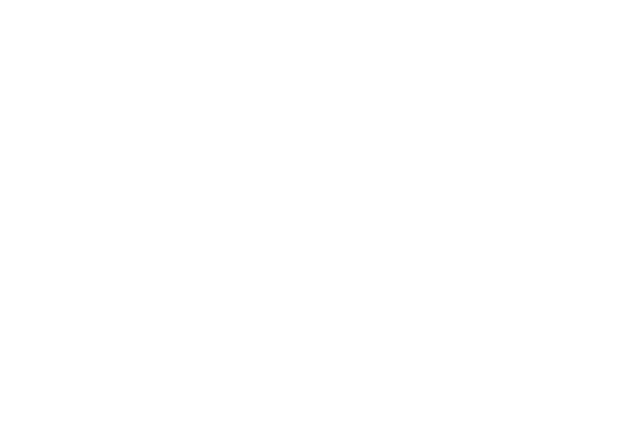
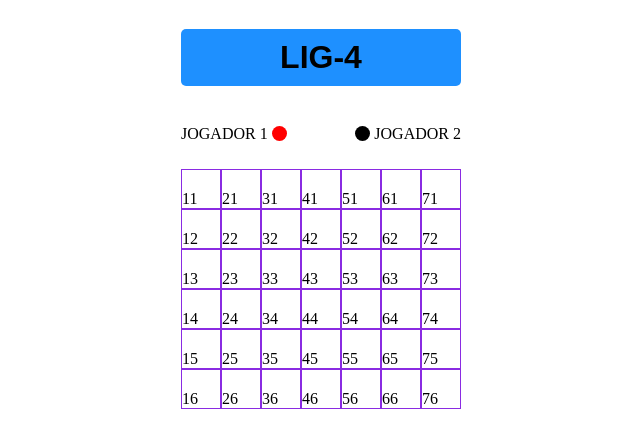
Before and after one commit to ximitti/lig-four, a plain HTML site: page index.html in a window 1280 px wide. Shown: the whole page, without its empty margins (319-959 px from the left). Drawn offline with Linux system fonts and the light colour scheme.

Commit message:
layout basico

```diff
--- a/index.html
+++ b/index.html
@@ -7,7 +7,159 @@
     <link rel="stylesheet" href="./style.css">
 </head>
 <body>
-
+    <div class="header">
+        <h1>LIG-4</h1>
+    </div>
+    <div class="jogadores">
+      <div class="play1">
+          <p>JOGADOR 1 <span></span></p>
+      </div>
+      <div class="play2">
+        <p><span></span> JOGADOR 2 </p>
+    </div>
+    </div>
+    <section id="container" >
+        <div id="col1" class="col">
+            <div id="11" class="linha">
+                11
+            </div>
+            <div id="12" class="linha">
+                12
+            </div>
+            <div id="13" class="linha">
+                13
+            </div>
+            <div id="14" class="linha">
+                14
+            </div>
+            <div id="15" class="linha">
+                15
+            </div>
+            <div id="16" class="linha">
+                16
+            </div>
+        </div>
+        <div id="col2" class="col">
+            <div id="21" class="linha">
+                21
+            </div>
+            <div id="22" class="linha">
+                22
+            </div>
+            <div id="23" class="linha">
+                23
+            </div>
+            <div id="24" class="linha">
+                24
+            </div>
+            <div id="25" class="linha">
+                25
+            </div>
+            <div id="26" class="linha">
+                26
+            </div>
+        </div>
+        <div id="col3" class="col">
+            <div id="31" class="linha">
+                31
+            </div>
+            <div id="32" class="linha">
+                32
+            </div>
+            <div id="33" class="linha">
+                33
+            </div>
+            <div id="34" class="linha">
+                34
+            </div>
+            <div id="35" class="linha">
+                35
+            </div>
+            <div id="36" class="linha">
+                36
+            </div>
+        </div>
+        <div id="col4" class="col">
+            <div id="41" class="linha">
+                41
+            </div>
+            <div id="42" class="linha">
+                42
+            </div>
+            <div id="43" class="linha">
+                43
+            </div>
+            <div id="44" class="linha">
+                44
+            </div>
+            <div id="45" class="linha">
+                45
+            </div>
+            <div id="46" class="linha">
+                46
+            </div>
+        </div>
+        <div id="col5" class="col">
+            <div id="51" class="linha">
+                51
+            </div>
+            <div id="52" class="linha">
+                52
+            </div>
+            <div id="53" class="linha">
+                53
+            </div>
+            <div id="54" class="linha">
+                54
+            </div>
+            <div id="55" class="linha">
+                55
+            </div>
+            <div id="56" class="linha">
+               56
+            </div>
+        </div>
+        <div id="col6" class="col">
+            <div id="61" class="linha">
+                61
+            </div>
+            <div id="62"  class="linha">
+                62
+            </div>
+            <div id="63"  class="linha">
+                63
+            </div>
+            <div id="64"  class="linha">
+                64
+            </div>
+            <div id="65"  class="linha">
+                65
+            </div>
+            <div id="66"  class="linha">
+                66
+            </div>
+        </div>
+        <div id="col7" class="col">
+            <div id="71" class="linha">
+                71
+            </div>
+            <div id="72" class="linha">
+                72
+            </div>
+            <div id="73" class="linha">
+                73
+            </div>
+            <div id="74" class="linha">
+                74
+            </div>
+            <div id="75" class="linha">
+                75
+            </div>
+            <div id="76" class="linha">
+                76
+            </div>
+        </div>
+    </section>
     <script src="./lig-4.js"></script>
 </body>
 </html>
--- a/style.css
+++ b/style.css
@@ -0,0 +1,69 @@
+body{
+    display: flex;
+    flex-direction: column;
+    align-items: center;
+}
+
+.header{
+    text-align: center;
+}
+
+.header h1{
+    font-family: Arial, Helvetica, sans-serif;
+    font-weight: bolder;
+    background-color: dodgerblue;
+    width: 280px;
+    border-radius: 5px;
+    padding: 10px 0px;
+}
+
+#container{
+    display: flex;
+    flex-direction: row;
+    justify-content: center;
+    width: 100%;
+}
+
+.col .linha{
+    border: 1px blueviolet solid;
+    display: flex;
+    flex-direction: column-reverse;
+    width: 38px;
+    height: 38px;
+
+}
+
+.container .col{
+    display: flex;
+    flex-direction: column-reverse;
+    align-items: center;
+    border-radius: 5px;
+}
+
+.jogadores{
+    display: flex;
+    flex-direction: row ;
+    justify-content: space-between;
+    width:280px;
+    margin-bottom: 10px;
+}
+
+.play1 span{
+    display: inline-block;
+    position: relative;
+    top: 2px;
+    width: 15px;
+    height: 15px;
+    background-color: red;
+    border-radius: 20px;
+}
+
+.play2 span{
+    display: inline-block;
+    position: relative;
+    top: 2px;
+    width: 15px;
+    height: 15px;
+    background-color: black;
+    border-radius: 20px;
+}
```
